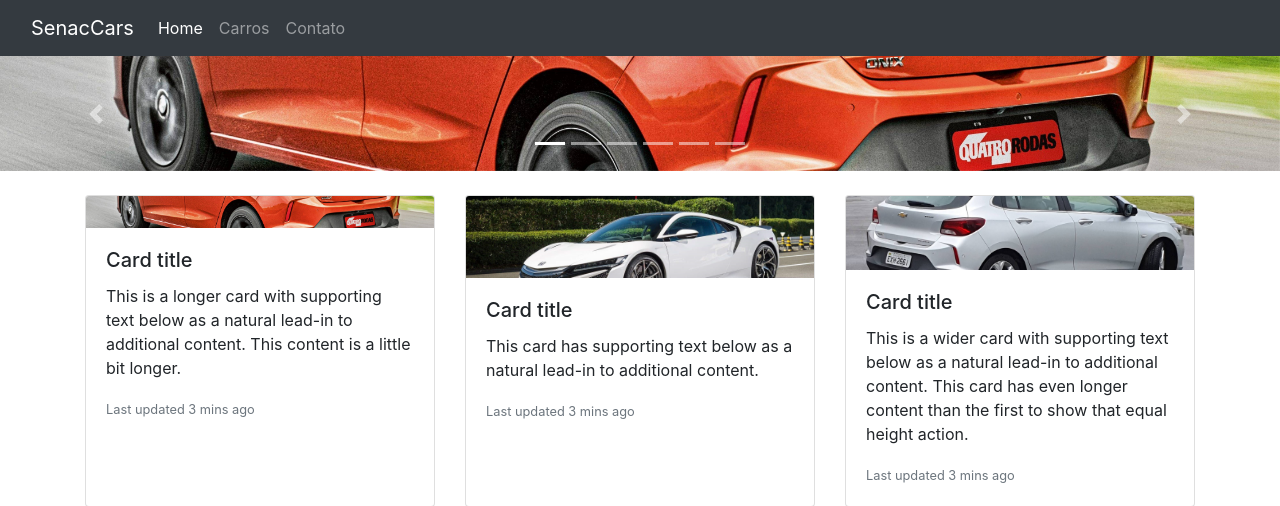
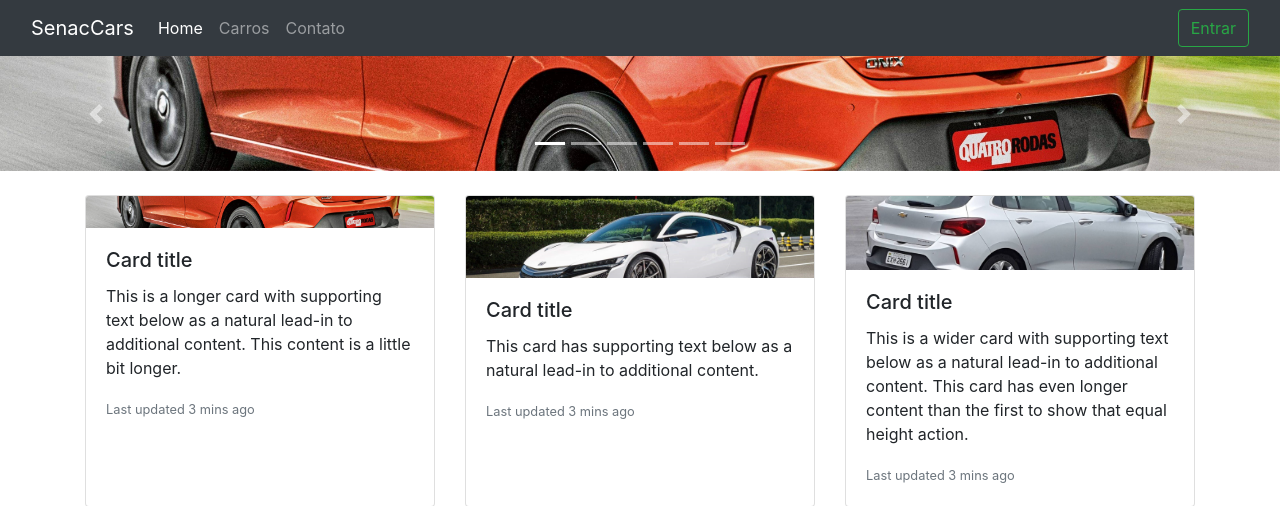
Before and after one commit to damondudek/TecInfo08-SenacCars, a PHP site: page / in a window 1280 px wide. Shown: the top 506 px of the page. Run offline with PHP 8.4, Linux system fonts and the light colour scheme.

Commit message:
Criado o login e sql do usuário

```diff
--- a/index.php
+++ b/index.php
@@ -28,6 +28,7 @@
               <a class="nav-link" href="#">Contato</a>
             </li>
           </ul>
+          <button onclick="entrar()" class="btn btn-outline-success my-2 my-sm-0" type="submit">Entrar</button>
         </div>
       </nav>
     </div>
@@ -112,5 +113,6 @@
     <script src="https://code.jquery.com/jquery-3.5.1.slim.min.js" integrity="sha384-DfXdz2htPH0lsSSs5nCTpuj/zy4C+OGpamoFVy38MVBnE+IbbVYUew+OrCXaRkfj" crossorigin="anonymous"></script>
     <script src="https://cdn.jsdelivr.net/npm/popper.js@1.16.0/dist/umd/popper.min.js" integrity="sha384-Q6E9RHvbIyZFJoft+2mJbHaEWldlvI9IOYy5n3zV9zzTtmI3UksdQRVvoxMfooAo" crossorigin="anonymous"></script>
     <script src="https://stackpath.bootstrapcdn.com/bootstrap/4.5.0/js/bootstrap.min.js" integrity="sha384-OgVRvuATP1z7JjHLkuOU7Xw704+h835Lr+6QL9UvYjZE3Ipu6Tp75j7Bh/kR0JKI" crossorigin="anonymous"></script>
+    <script src="./js/main.js"></script>
   </body>
 </html>
```
